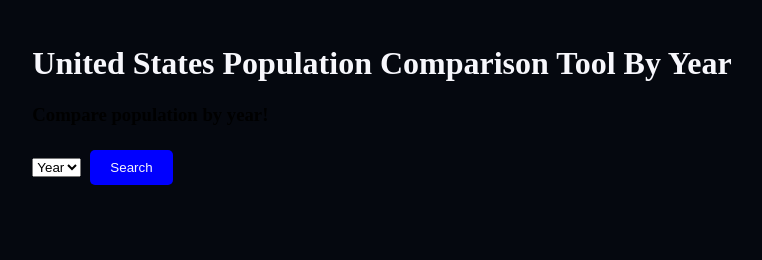
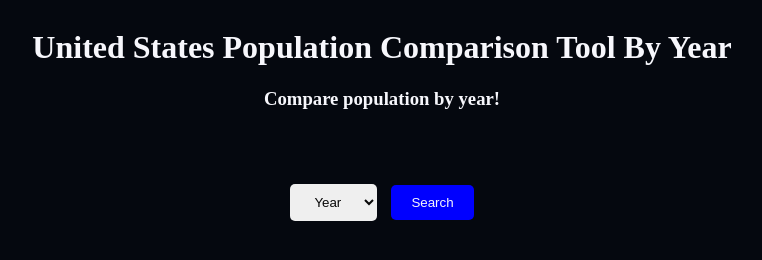
Before and after one commit to dfarina2014/phase-1-app-project, a plain HTML site: page index.html in a window 1280 px wide. Shown: the whole page, without its empty margins (258-1020 px from the left). Drawn offline with Linux system fonts and the light colour scheme; no server answers.

Commit message:
Update style.css

```diff
--- a/style.css
+++ b/style.css
@@ -10,7 +10,7 @@ h1 {
     justify-content: center;
     align-items: center;
   }
-p {
+h3 {
     color: rgb(247, 247, 252);
     display: flex;
     justify-content: center;
@@ -29,7 +29,7 @@ button:hover {
     background-color:#0344f7;
     transition: 0.7s;
   }
-input {
+select {
     padding: 10px 20px;
     margin: 5px;
     color: rgb(8, 8, 8);
@@ -37,6 +37,10 @@ input {
     outline: none;
     border-radius: 5px;
   }
-.content-wrapper {
-
+.comparison {
+  text-align: center;
+  padding-top: 50px;
   }
+option {
+  color: black;
+}
```
